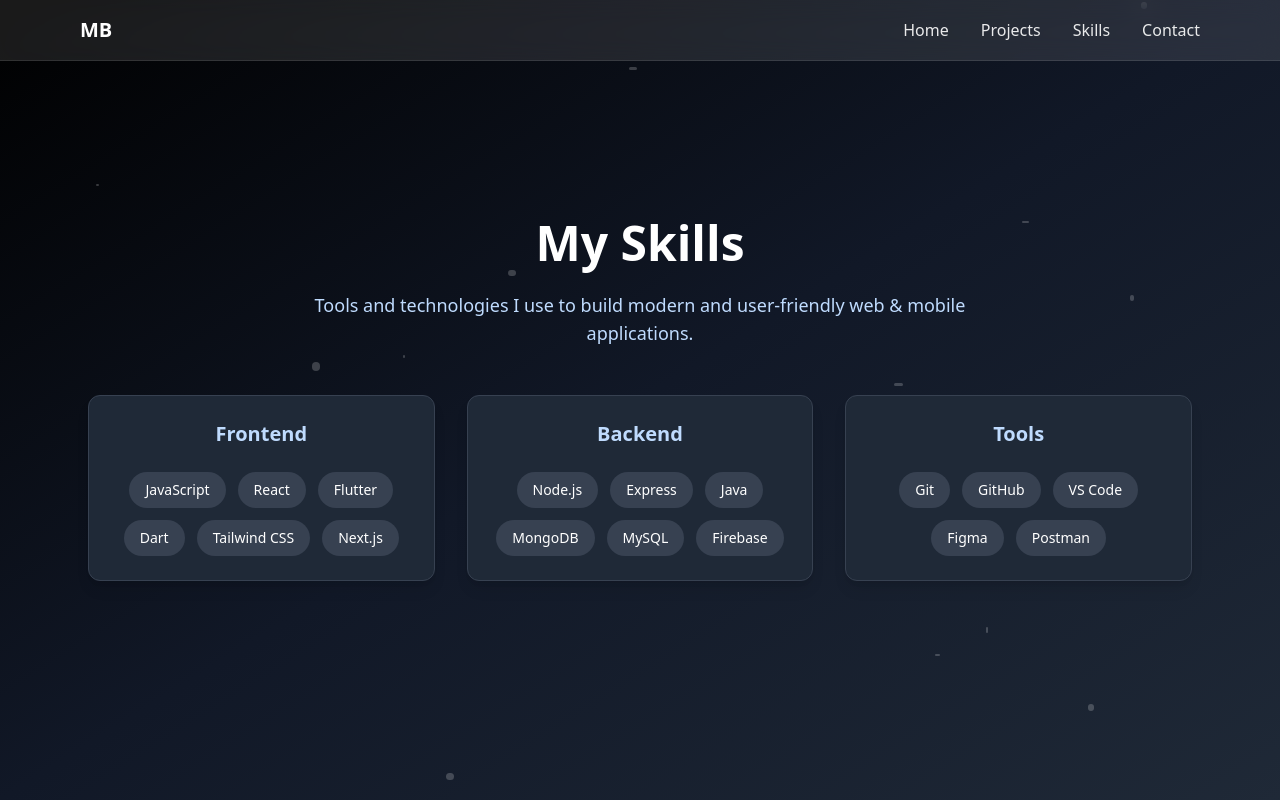
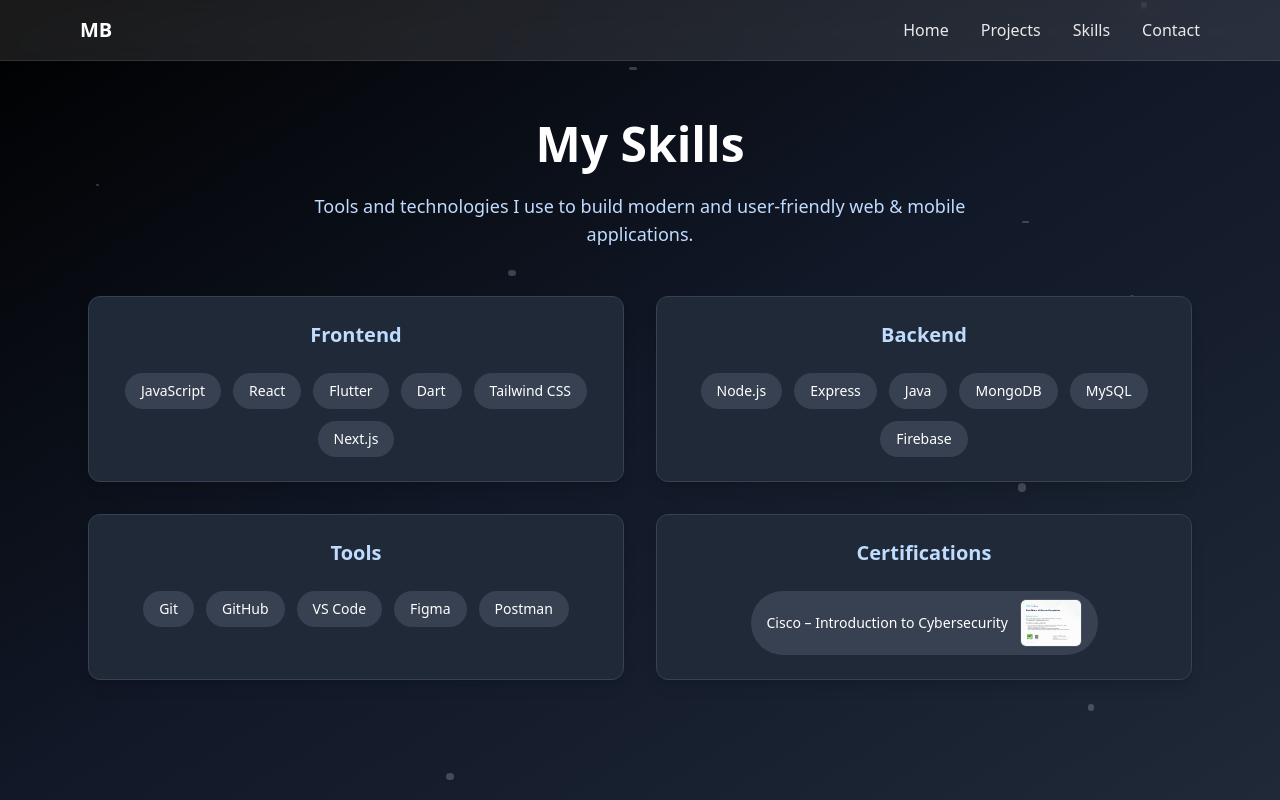
Before and after one commit to mrymBn/MyPortfolio, a React (Create React App) app: page /skills in a window 1280 px wide. Built offline with nearby package versions, Linux system fonts and the light colour scheme.

Commit message:
added the skill category certifications

```diff
--- a/src/pages/Skills.jsx
+++ b/src/pages/Skills.jsx
@@ -2,21 +2,37 @@ export default function Skills() {
   const skillCategories = [
     {
       category: "Frontend",
-      skills: [ "JavaScript", "React","Flutter","Dart" ,"Tailwind CSS", "Next.js"]
+      skills: [
+        "JavaScript",
+        "React",
+        "Flutter",
+        "Dart",
+        "Tailwind CSS",
+        "Next.js",
+      ],
     },
     {
       category: "Backend",
-      skills: ["Node.js", "Express","Java", "MongoDB","MySQL","Firebase"]
+      skills: ["Node.js", "Express", "Java", "MongoDB", "MySQL", "Firebase"],
     },
     {
       category: "Tools",
-      skills: ["Git", "GitHub", "VS Code", "Figma", "Postman"]
-    }
+      skills: ["Git", "GitHub", "VS Code", "Figma", "Postman"],
+    },
+    {
+      category: "Certifications",
+      skills: [
+        {
+          name: "Cisco – Introduction to Cybersecurity",
+          link: "https://www.credly.com/badges/d18c7f00-582c-4591-a2c1-2eadcf9afd06/public_url",
+          image: "/certificates/certificatCyberCisco.jpg",
+        },
+      ],
+    },
   ];
 
   return (
     <section className="min-h-screen flex flex-col items-center justify-center bg-gradient-to-br from-black via-gray-900 to-gray-800 text-white px-4 py-20 relative overflow-hidden">
-      {/* Particle background */}
       <div className="absolute inset-0 overflow-hidden opacity-20">
         {[...Array(15)].map((_, i) => (
           <div
@@ -27,8 +43,10 @@ export default function Skills() {
               height: `${Math.random() * 8 + 2}px`,
               top: `${Math.random() * 100}%`,
               left: `${Math.random() * 100}%`,
-              animation: `float ${Math.random() * 15 + 5}s ease-in-out infinite both`,
-              animationDelay: `${Math.random() * 5}s`
+              animation: `float ${
+                Math.random() * 15 + 5
+              }s ease-in-out infinite both`,
+              animationDelay: `${Math.random() * 5}s`,
             }}
           />
         ))}
@@ -39,41 +57,59 @@ export default function Skills() {
           My Skills
         </h1>
         <p className="text-lg text-blue-200 mb-12 text-center max-w-2xl mx-auto">
-          Tools and technologies I use to build modern and user-friendly web & mobile applications.
+          Tools and technologies I use to build modern and user-friendly web &
+          mobile applications.
         </p>
 
-        <div className="grid md:grid-cols-3 gap-8">
+        <div className="grid md:grid-cols-2 gap-8">
           {skillCategories.map((category, index) => (
-            <div key={index} className="bg-gray-800 rounded-xl p-6 shadow-lg border border-gray-700">
+            <div
+              key={index}
+              className="bg-gray-800 rounded-xl p-6 shadow-lg border border-gray-700"
+            >
               <h3 className="text-xl font-bold mb-6 text-center text-blue-200">
                 {category.category}
               </h3>
               <div className="flex flex-wrap justify-center gap-3">
-                {category.skills.map((skill, i) => (
+                {category.skills.map((skill, i) =>
+                  typeof skill === "string" ? (
                     <span
                       key={i}
                       className="bg-gray-700 px-4 py-2 rounded-full text-sm font-medium text-white hover:bg-gray-600 transition-colors"
                     >
                       {skill}
                     </span>
-                ))}
+                  ) : (
+                    <div
+                      key={i}
+                      className="flex items-center gap-3 bg-gray-700 px-4 py-2 rounded-full text-sm font-medium text-white"
+                    >
+                      <a
+                        href={skill.link}
+                        target="_blank"
+                        rel="noopener noreferrer"
+                        className="hover:underline"
+                      >
+                        {skill.name}
+                      </a>
+                      <a
+                        href={skill.image}
+                        target="_blank"
+                        rel="noopener noreferrer"
+                      >
+                        <img
+                          src={skill.image}
+                          alt={skill.name}
+                          className="h-12 w-auto rounded-md border border-gray-600 shadow-sm hover:scale-105 transition-transform"
+                        />
+                      </a>
+                    </div>
+                  )
+                )}
               </div>
             </div>
           ))}
         </div>
-
-        {/* <div className="mt-16 bg-gray-800 rounded-xl p-8 border border-gray-700">
-          <h3 className="text-2xl font-bold mb-4 text-blue-200">Continuous Learning</h3>
-          <p className="mb-6 text-gray-300">
-            Currently learning about advanced React patterns and performance optimization.
-          </p>
-          <div className="flex items-center gap-2">
-            <div className="w-full bg-gray-700 rounded-full h-2.5">
-              <div className="bg-blue-400 h-2.5 rounded-full" style={{width: '75%'}}></div>
-            </div>
-            <span className="text-sm text-gray-300">React Mastery: 75%</span>
-          </div>
-        </div> */}
       </div>
     </section>
   );
```
Also changed, not shown: public/certificates/certificatCyberCisco.jpg (added). Lines whose indentation alone changed are shown as unchanged.
